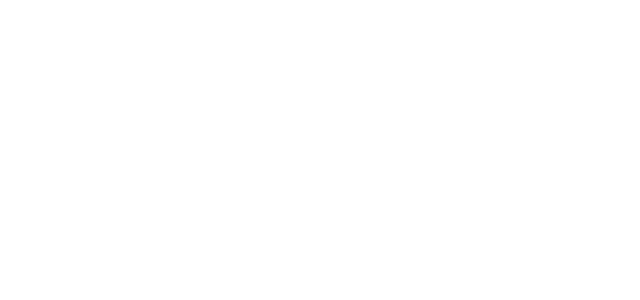
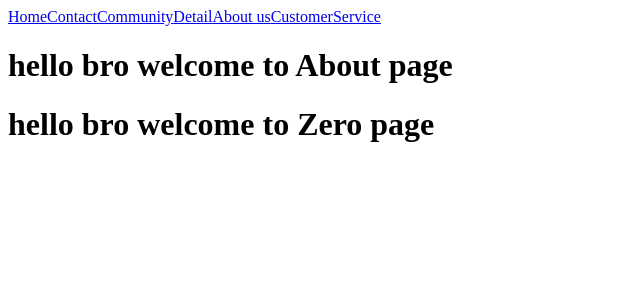
Before and after one commit to Tanmaya-Naik/WEB-DEVELOPMENT-SELF-LEARNING, a React (Vite) app in the folder REACT FROM SCRACT/React_Router/REact_router/: page /About in a window 1280 px wide. Before the commit this address had no page. Shown: the top 300 px of the page, without its empty margins (0-640 px from the left). Built offline with nearby package versions, Linux system fonts and the light colour scheme.

Commit message:
Added the code of Nested Router

```diff
--- a/REACT FROM SCRACT/React_Router/REact_router/src/App.jsx
+++ b/REACT FROM SCRACT/React_Router/REact_router/src/App.jsx
@@ -1,22 +1,41 @@
 import { useState } from 'react'
 import reactLogo from './assets/react.svg'
 import viteLogo from '/vite.svg'
-import { BrowserRouter, Routes, Route} from "react-router-dom"
-
+import { BrowserRouter, Routes, Route, Link} from "react-router-dom"
 
 import Home from './Components/Home'
 import Contact from './Components/Contact'
 import Community from './Components/Community'
 import Detail from './Components/Detail'
+import About from './Components/About'
+import Zero from './Components/Zero'
+import Customer from './Components/Customer'
+import Service from './Components/Service'
+
 function App() {
 
   return (
     <BrowserRouter>
+    <nav>
+      <Link to={"/"}>Home</Link>
+      <Link to={"/Contact"}>Contact</Link>
+      <Link to={"/Community"}>Community</Link>
+      <Link to={"/Detail"}>Detail</Link>
+      <Link to={"/About"}>About us</Link>
+      <Link to={"/About/Customer"}>Customer</Link>
+      <Link to={"/About/Service"}>Service</Link>
+    </nav>
     <Routes>
       <Route path='/' element={<Home></Home>}></Route>
       <Route path='/Contact' element={<Contact></Contact>}></Route>
       <Route path='/Community' element={<Community></Community>}></Route>
       <Route path='/Detail' element={<Detail></Detail>}></Route>
+      <Route path='/About' element={<About></About>}>
+      <Route index element={<Zero></Zero>}></Route>
+
+      <Route path='Customer' element={<Customer></Customer>}></Route>
+      <Route path='Service' element={<Service></Service>}></Route>
+      </Route>
     </Routes>
 
     </BrowserRouter>
--- /dev/null
+++ b/REACT FROM SCRACT/React_Router/REact_router/src/Components/About.jsx
@@ -0,0 +1,13 @@
+import { Outlet } from "react-router-dom"
+
+
+export default function About(){
+
+    return (
+        <>
+        <h1>hello bro welcome to About page</h1>
+        <Outlet></Outlet>
+        </>
+    )
+
+}
--- /dev/null
+++ b/REACT FROM SCRACT/React_Router/REact_router/src/Components/Customer.jsx
@@ -0,0 +1,12 @@
+
+
+
+export default function Customer(){
+
+    return (
+        <>
+        <h1>hello bro welcome to Customer service page</h1>
+        </>
+    )
+
+}
--- /dev/null
+++ b/REACT FROM SCRACT/React_Router/REact_router/src/Components/Service.jsx
@@ -0,0 +1,12 @@
+
+
+
+export default function Service(){
+
+    return (
+        <>
+        <h1>hello bro welcome to Service Maintainer page</h1>
+        </>
+    )
+
+}
--- /dev/null
+++ b/REACT FROM SCRACT/React_Router/REact_router/src/Components/Zero.jsx
@@ -0,0 +1,12 @@
+
+
+
+export default function Zero(){
+
+    return (
+        <>
+        <h1>hello bro welcome to Zero page</h1>
+        </>
+    )
+
+}
```
